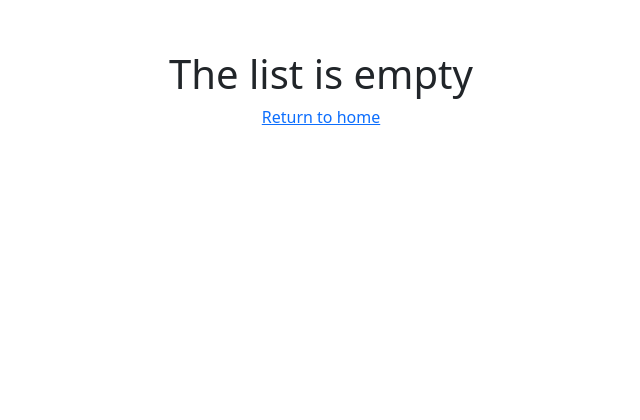
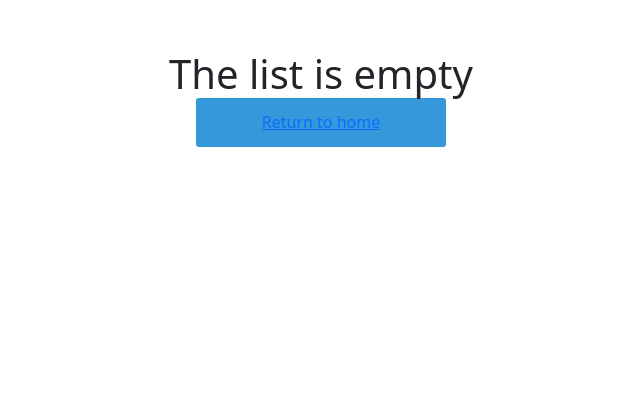
Before and after one commit to EstebanLouerat/IPI-Python, a Flask app: page /list in a window 1280 px wide. Shown: the top 420 px of the page, without its empty margins (319-959 px from the left). Run offline with Flask 3, Linux system fonts and the light colour scheme; the visitor is signed in with stand-in values (Sample User, id 1); data that the repository does not hold is empty.

Commit message:
bouton retour

```diff
--- a/static/style.css
+++ b/static/style.css
@@ -106,3 +106,20 @@ input:focus {
 .List-form {
     text-align: center;
 }
+
+.btn-return {
+    border: 2px solid transparent;
+    background: #3498DB;
+    color: #ffffff;
+    font-size: 16px;
+    line-height: 25px;
+    padding: 10px 0;
+    text-decoration: none;
+    text-shadow: none;
+    border-radius: 3px;
+    box-shadow: none;
+    transition: 0.25s;
+    display: block;
+    width: 250px;
+    margin: 0 auto;
+}
--- a/templates/list.html
+++ b/templates/list.html
@@ -22,14 +22,13 @@
             <p>Item Name: {{ names[index] }} | Quantity: {{ quantities[index] }} </p>
             {% endfor %}
           </div>
-          <div class="btn">
-          <button id="myButton" class="btn btn-primary float-left submit-button"><a href="/">Return to home</a></button>
-          </div>
+
+          <button class="btn-return" class="btn btn-primary float-left submit-button"><a href="/">Return to home</a></button>
 
           {% else %}
         <div class="text-center vh-100">
           <h1 class="mt-auto mb-auto">The list is empty</h1>
-          <button class="btn" class="btn btn-primary float-left submit-button"><a href="/">Return to home</a></button>
+          <button class="btn-return" class="btn btn-primary float-left submit-button"><a href="/">Return to home</a></button>
         </div>
       </div>
       </div>
```
